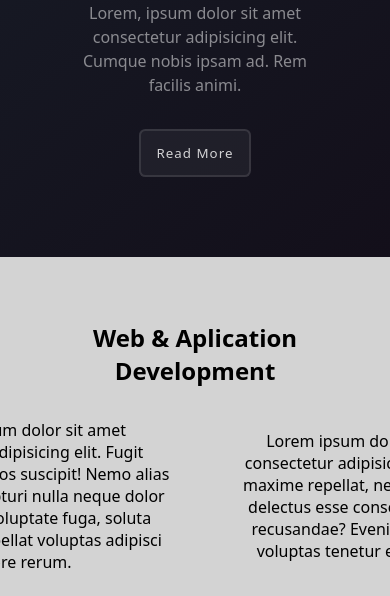
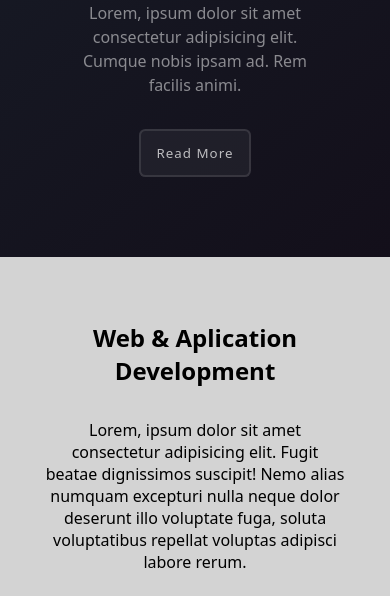
Before and after one commit to FilipeMartins-dev/landing-page-company, a plain HTML site: page index.html in a window 390 px wide. Shown: the part 183-779 px from the top of the page. Drawn offline with Linux system fonts and the light colour scheme.

Commit message:
criando estilo de midia mobile

```diff
--- a/index.html
+++ b/index.html
@@ -5,6 +5,7 @@
     <meta name="viewport" content="width=device-width, initial-scale=1.0">
     <title>LPM Web Company</title>
     <link rel="stylesheet" href="./style/style.css">
+    <link rel="stylesheet" href="./style/media-mobile.css" media=screen and (max-width: 575)>
 </head>
 <body>
     <main>
--- /dev/null
+++ b/style/media-mobile.css
@@ -0,0 +1,9 @@
+.aside-section{
+    & .p-div{
+        flex-direction: column;
+
+        & span:nth-child(1){
+            margin-bottom: 1rem;
+        }
+    }
+}
--- a/style/style.css
+++ b/style/style.css
@@ -34,10 +34,16 @@ body{
         border-radius: .4rem;
         border: 2px solid rgba(255, 255, 255, .1);
         background-color: rgba(255, 255, 255, .05);
-        color: rgba(255, 255, 255, .8);
+        color: rgba(255, 255, 255, .7);
         letter-spacing: 1px;
         text-transform: capitalize;
         cursor: pointer;
+        transition: box-shadow .2s;
+
+        :hover& {
+            box-shadow: 0px 0px 12px 6px rgba(105, 80, 147, 0.1);
+            filter: saturate(110%);
+        }
     }
 }
 
```
